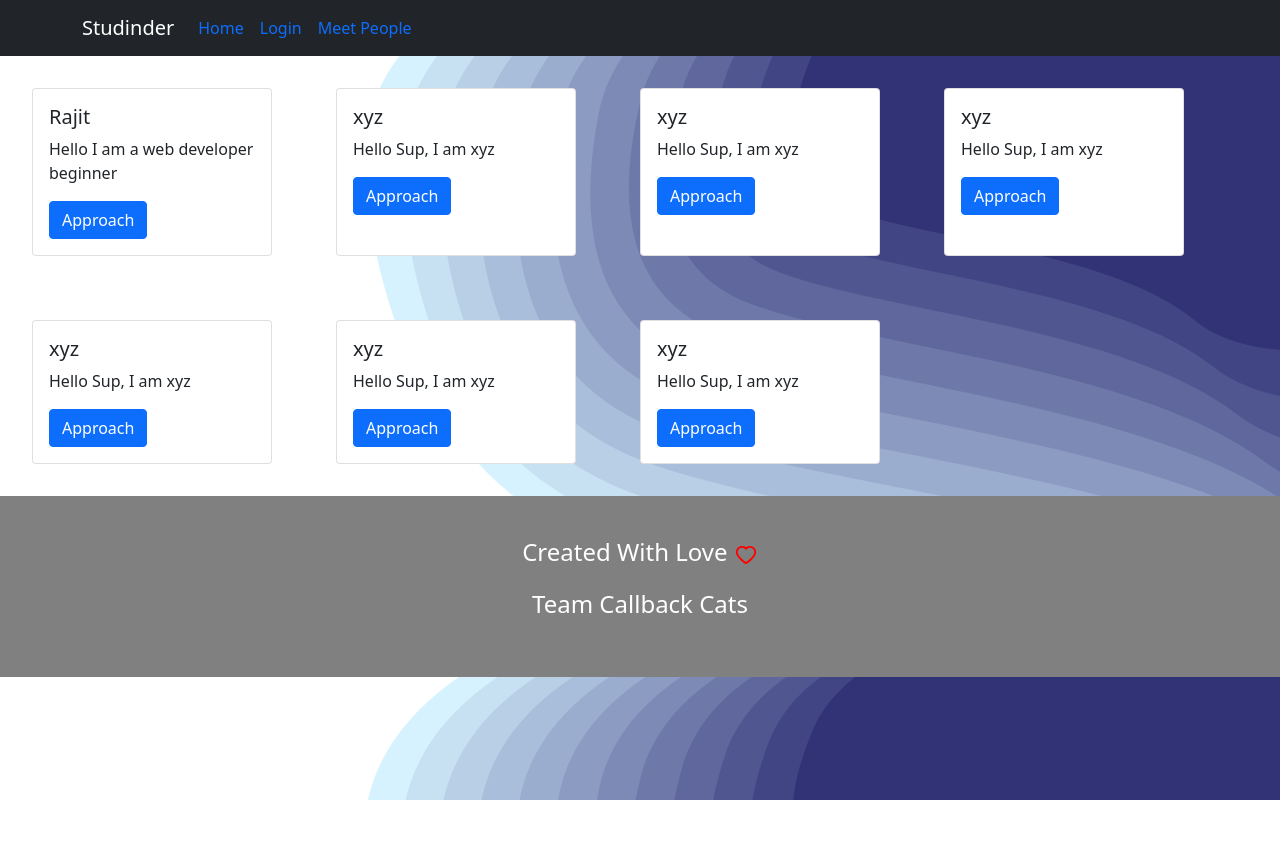
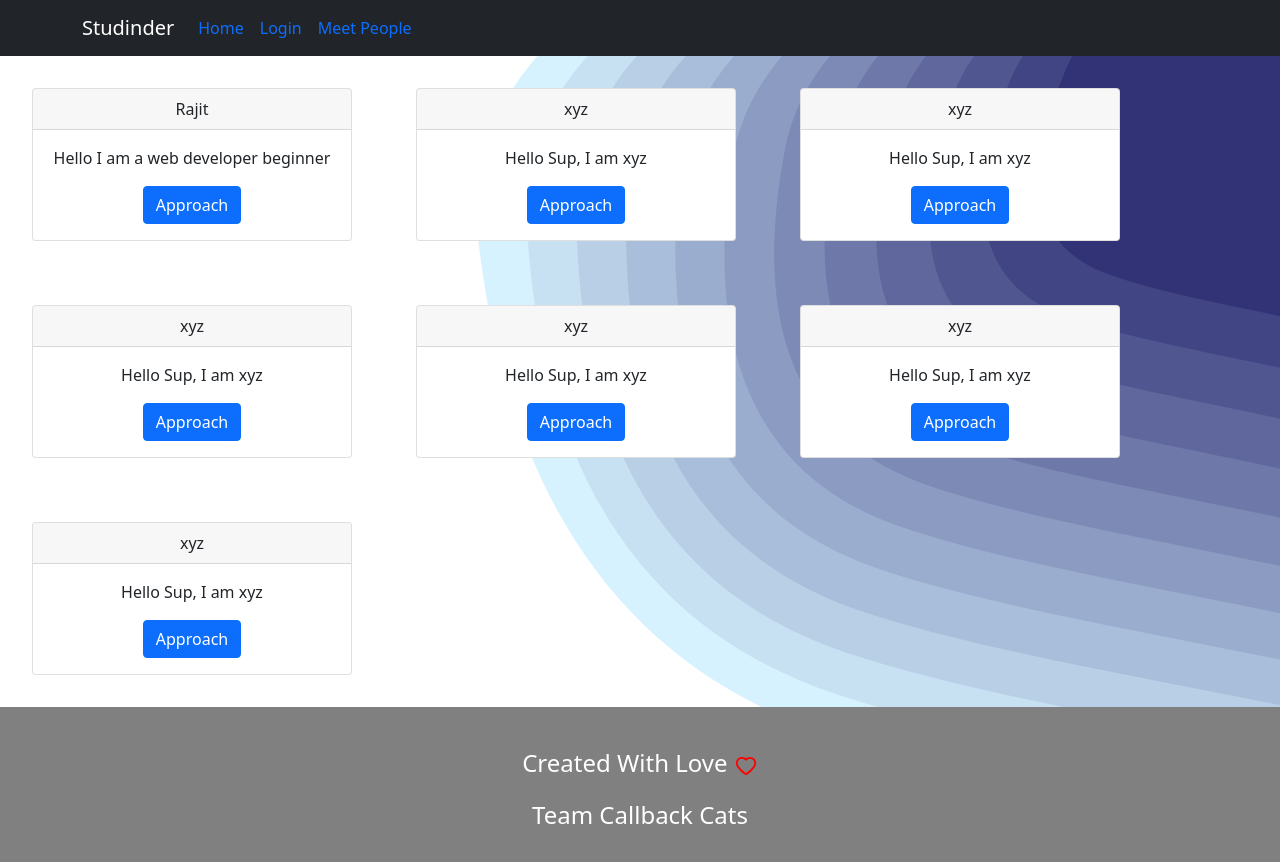
Before and after one commit to 4-Callback-Cats/Comapanionsy, a React (Create React App) app: page /meet-people in a window 1280 px wide. Shown: the top 862 px of the page. Before the commit the page ends 800 px from the top, so only its background shows below. Built offline with nearby package versions, Linux system fonts and the light colour scheme; no server answers.

Commit message:
UI improvement in cards
Added in name in the header section for the card

```diff
--- a/src/components/cards-section/Card.js
+++ b/src/components/cards-section/Card.js
@@ -1,14 +1,15 @@
 /* eslint-disable prettier/prettier */
 import React from "react";
-import { Card, Button, CardDeck } from 'react-bootstrap';
+import { Card, Button } from 'react-bootstrap';
 import 'bootstrap/dist/css/bootstrap.min.css';
 const CardItem = (props) => {
 
   return (
 
-    <Card style={{ width: '15rem', margin: '2rem' }}>
-      <Card.Body>
-        <Card.Title>{props.name}</Card.Title>
+    <Card style={{ width: '20rem', margin: '2rem'}}>
+
+        <Card.Header>{props.name}</Card.Header>
+        <Card.Body>
         <Card.Text>
           {props.text}
         </Card.Text>
--- a/src/components/styles/Card.jsx
+++ b/src/components/styles/Card.jsx
@@ -5,4 +5,6 @@ import styled from "styled-components";
 export const CardStyle = styled.div`
 display: flex;
 flex-wrap: wrap;
+text-align: center;
+align-items: center;
 `;
```
